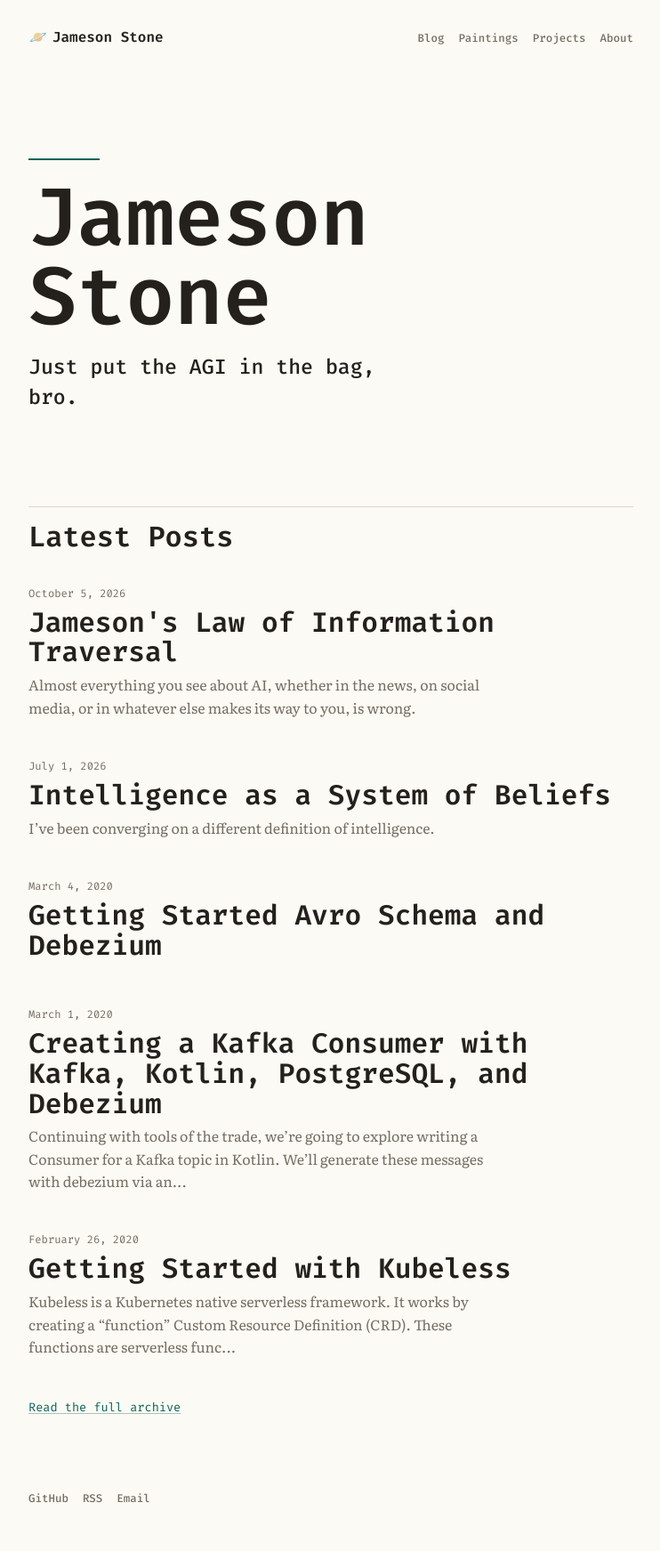
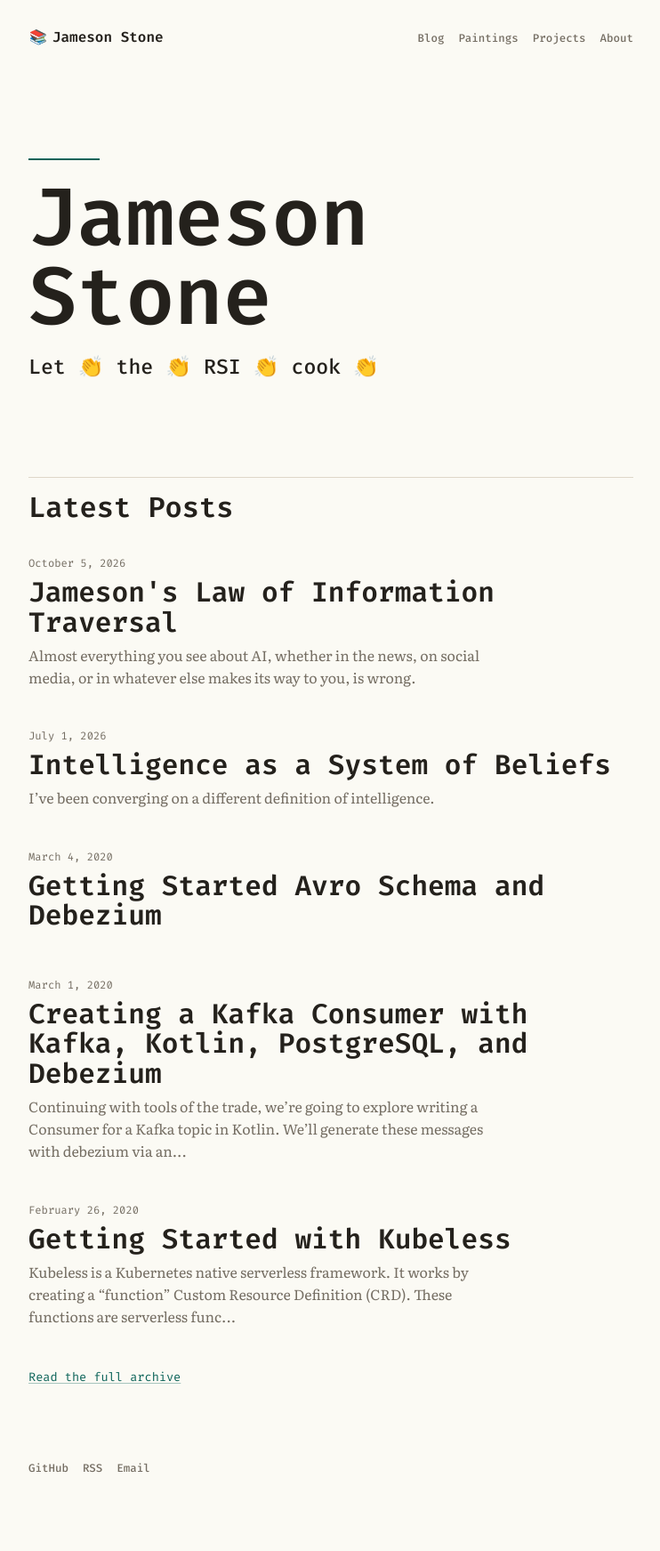
Before and after one commit to jamesonstone/jamesonstone.github.io, a Jekyll site: the page built from index.md, in a window 1280 px wide. Shown: the whole page at 89% size, without its empty margins (268-1010 px from the left). Built offline with Jekyll 4.4.1, drawn with Linux system fonts in a browser that asks for light colours; after the commit the page ends 1709 px from its top, so only the background shows below that; some of the changed lines change nothing that is shown.

Commit message:
feat(GH-42): :sparkles: rotate homepage tagline on reload (#43)
Original ask: Update the root page to switch between "Just put the AGI in the bag, bro.", "p(doom) = 0", and "Let 👏 the 👏 RSI 👏 cook 👏" on every reload.

Implementation:
- Mark the homepage tagline with data-random-tagline; the original text stays as the no-JavaScript fallback.
- Generalize the header emoji rotation in assets/js/site.js into a shared rotateText helper that picks a random value other than the previous one (sessionStorage, falling back to the rendered text), and apply it to both the header emoji and the tagline.

Verification:
- vendored jekyll build
- ruby scripts/validate_site.rb
- ruby scripts/validate_site_test.rb
- node --check assets/js/site.js
- git diff --check
- browser check: 12 consecutive loads of / showed all three taglines with no consecutive repeats

Closes #42

```diff
--- a/assets/js/site.js
+++ b/assets/js/site.js
@@ -1,8 +1,8 @@
 (function () {
   var safeHeaderEmojis = ["✨", "📚", "📝", "💡", "🎨", "🧭", "🌿", "☕", "🪐", "💎"];
-  var storageKey = "jamesonstone.headerEmoji";
+  var homeTaglines = ["Just put the AGI in the bag, bro.", "p(doom) = 0", "Let 👏 the 👏 RSI 👏 cook 👏"];
 
-  function getLastEmoji() {
+  function getLastValue(storageKey) {
     try {
       return window.sessionStorage.getItem(storageKey);
     } catch (_error) {
@@ -10,40 +10,45 @@
     }
   }
 
-  function setLastEmoji(emoji) {
+  function setLastValue(storageKey, value) {
     try {
-      window.sessionStorage.setItem(storageKey, emoji);
+      window.sessionStorage.setItem(storageKey, value);
     } catch (_error) {
       return;
     }
   }
 
-  function pickEmoji() {
-    var lastEmoji = getLastEmoji();
-    var choices = safeHeaderEmojis.filter(function (emoji) {
-      return emoji !== lastEmoji;
+  function pickValue(values, lastValue) {
+    var choices = values.filter(function (value) {
+      return value !== lastValue;
     });
-    var emojiPool = choices.length > 0 ? choices : safeHeaderEmojis;
-    var index = Math.floor(Math.random() * emojiPool.length);
+    var pool = choices.length > 0 ? choices : values;
+    var index = Math.floor(Math.random() * pool.length);
 
-    return emojiPool[index];
+    return pool[index];
   }
 
-  function setHeaderEmoji() {
-    var emojiTarget = document.querySelector("[data-random-header-emoji]");
-    if (!emojiTarget) {
+  function rotateText(selector, values, storageKey) {
+    var target = document.querySelector(selector);
+    if (!target) {
       return;
     }
 
-    var emoji = pickEmoji();
-    emojiTarget.textContent = emoji;
-    setLastEmoji(emoji);
+    var lastValue = getLastValue(storageKey) || target.textContent.trim();
+    var value = pickValue(values, lastValue);
+    target.textContent = value;
+    setLastValue(storageKey, value);
   }
 
-  setHeaderEmoji();
+  function rotateAll() {
+    rotateText("[data-random-header-emoji]", safeHeaderEmojis, "jamesonstone.headerEmoji");
+    rotateText("[data-random-tagline]", homeTaglines, "jamesonstone.homeTagline");
+  }
+
+  rotateAll();
   window.addEventListener("pageshow", function (event) {
     if (event.persisted) {
-      setHeaderEmoji();
+      rotateAll();
     }
   });
 }());
--- a/index.md
+++ b/index.md
@@ -8,7 +8,7 @@
 <div class="home-page">
   <section class="home-hero" aria-labelledby="home-title">
     <h1 id="home-title">Jameson Stone</h1>
-    <p class="tagline">Just put the AGI in the bag, bro.</p>
+    <p class="tagline" data-random-tagline>Just put the AGI in the bag, bro.</p>
   </section>
 
   <section class="home-section" aria-labelledby="latest-posts">
```
